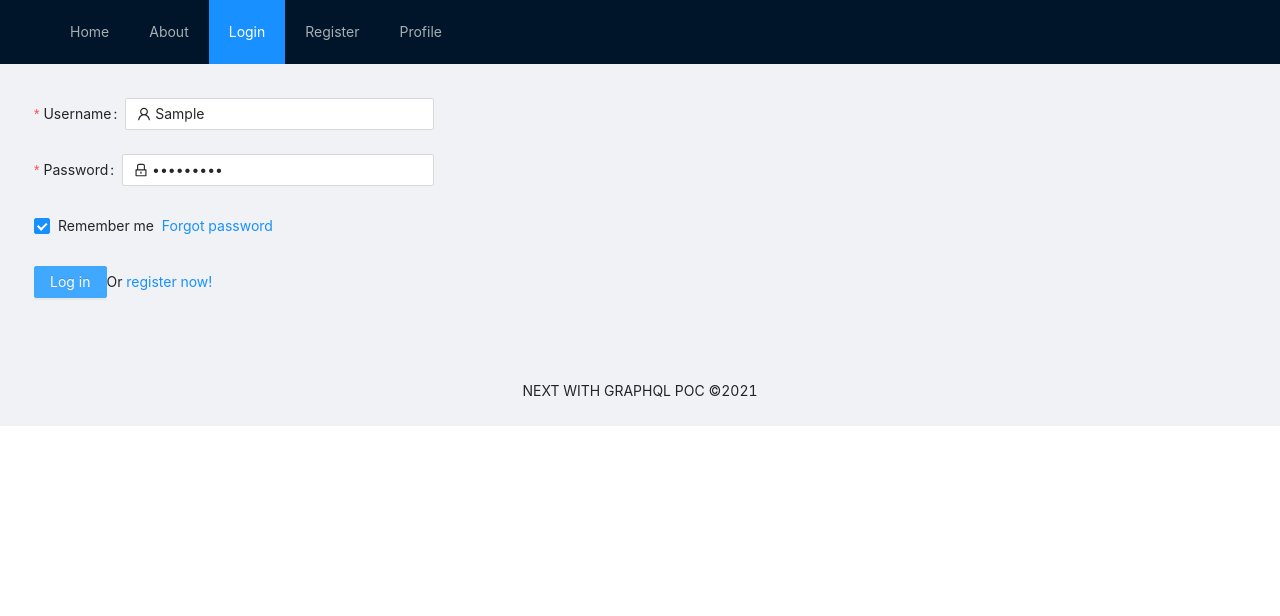
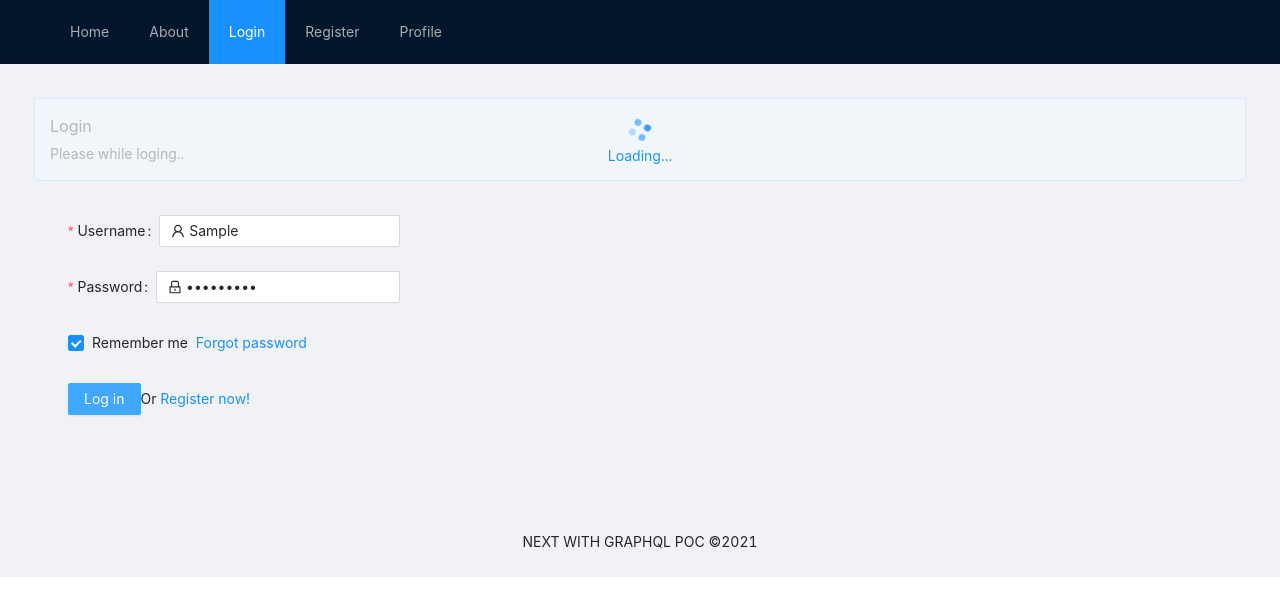
Before and after one commit to vinaybetabulls/next-graphql-poc, a Next.js app: page /login in a window 1280 px wide. Both pictures are taken after typing "Sample", "Sample123" into the empty fields and a click on the button "Log in". Shown: the top 616 px of the page. Built offline with nearby package versions, Linux system fonts and the light colour scheme.

Commit message:
login update

```diff
--- /dev/null
+++ b/components/Spin.js
@@ -0,0 +1,15 @@
+import { Spin, Alert } from "antd";
+
+import React from "react";
+
+export default function Spinner({message, description}) {
+  return (
+    <Spin tip="Loading...">
+      <Alert
+        message={message}
+        description={description}
+        type="info"
+      />
+    </Spin>
+  );
+}
--- a/package.json
+++ b/package.json
@@ -10,6 +10,7 @@
   "dependencies": {
     "@hookform/resolvers": "^1.3.4",
     "antd": "^4.12.3",
+    "axios": "^0.21.1",
     "next": "10.0.7",
     "prop-types": "^15.7.2",
     "react": "17.0.1",
--- a/pages/login.js
+++ b/pages/login.js
@@ -1,15 +1,28 @@
-import { Form, Button, Checkbox } from 'antd';
-import { UserOutlined, LockOutlined } from '@ant-design/icons';
-import { Field } from '../components/CustomField';
+import Link from "next/link";
+import {useRouter} from "next/router";
+import React, { useState } from "react";
+import { Form, Button, Checkbox } from "antd";
+import { UserOutlined, LockOutlined } from "@ant-design/icons";
+import { Field } from "../components/CustomField";
 
 import styles from "../styles/Login.module.css";
+import Spinner from "../components/Spin";
 
 const Login = () => {
+  const [isSpin, setSpin] = useState(false);
+  const router = useRouter();
   const onFinish = (values) => {
-    console.log('Received values of form: ', values);
+    setSpin(true);
+    console.log("Received values of form: ", values);
+    setTimeout(() => {
+      setSpin(false);
+      // router.push("/"); // TODO: after successfull login navigate to products page..
+    }, 3000);
   };
 
   return (
+    <>
+      {isSpin && <Spinner message="Login" description="Please while loging.."></Spinner>}
       <Form
         name="normal_login"
         className={styles.loginform}
@@ -17,7 +30,7 @@ const Login = () => {
           remember: true,
         }}
         onFinish={onFinish}
-      style={{padding:"34px;"}}
+        style={{ padding: "34px" }}
       >
         <Form.Item
           name="username"
@@ -25,11 +38,14 @@ const Login = () => {
           rules={[
             {
               required: true,
-            message: 'Please input your Username!',
+              message: "Please input your Username!",
             },
           ]}
         >
-        <Field prefix={<UserOutlined className="site-form-item-icon" />} placeholder="Username" />
+          <Field
+            prefix={<UserOutlined className="site-form-item-icon" />}
+            placeholder="Username"
+          />
         </Form.Item>
         <Form.Item
           name="password"
@@ -37,7 +53,7 @@ const Login = () => {
           rules={[
             {
               required: true,
-            message: 'Please input your Password!',
+              message: "Please input your Password!",
             },
           ]}
         >
@@ -61,11 +77,14 @@ const Login = () => {
           <Button type="primary" htmlType="submit" className="loginFormButton">
             Log in
           </Button>
-        Or <a href="">register now!</a>
+          Or{" "}
+          <Link href="/register">
+            <a>Register now!</a>
+          </Link>
         </Form.Item>
       </Form>
+    </>
   );
 };
 
-
 export default Login;
```
Also changed, not shown: 1 other file (tests, documents, lock files or other folders). Lines whose indentation alone changed are shown as unchanged.
